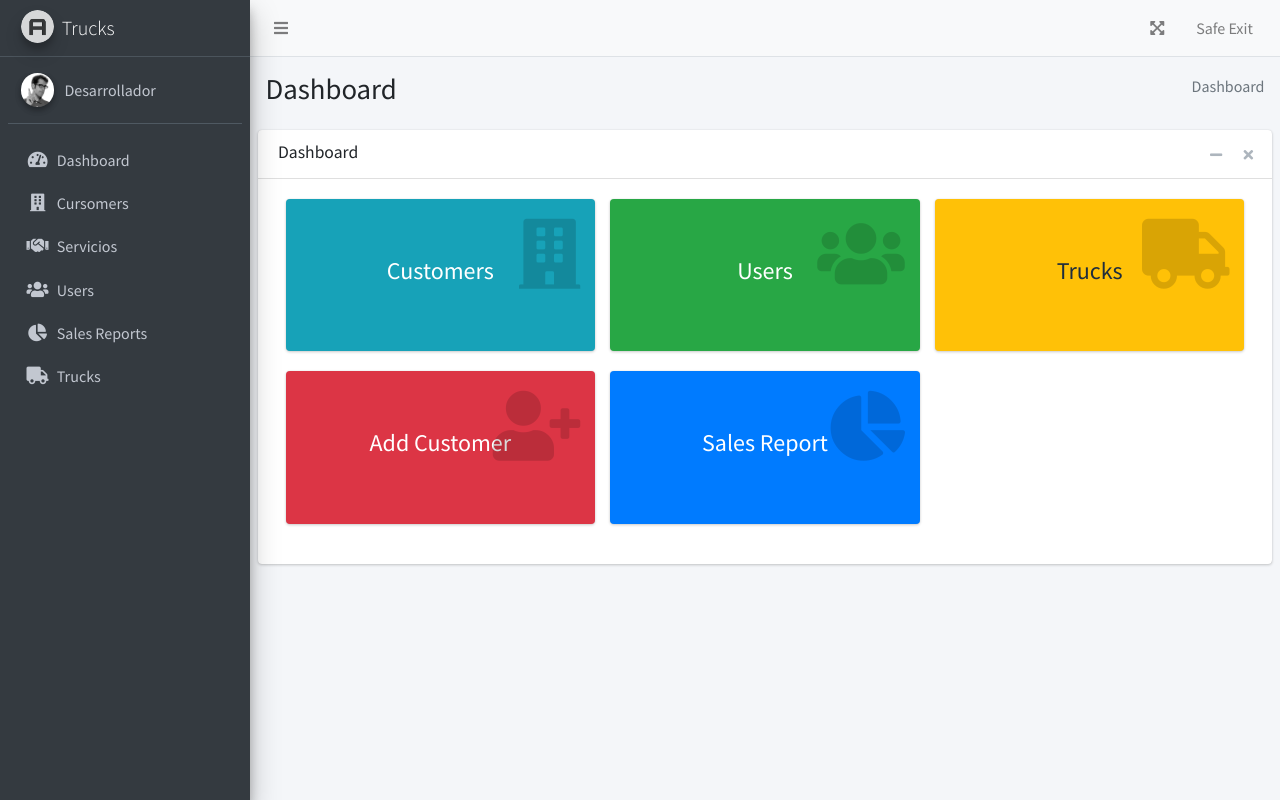
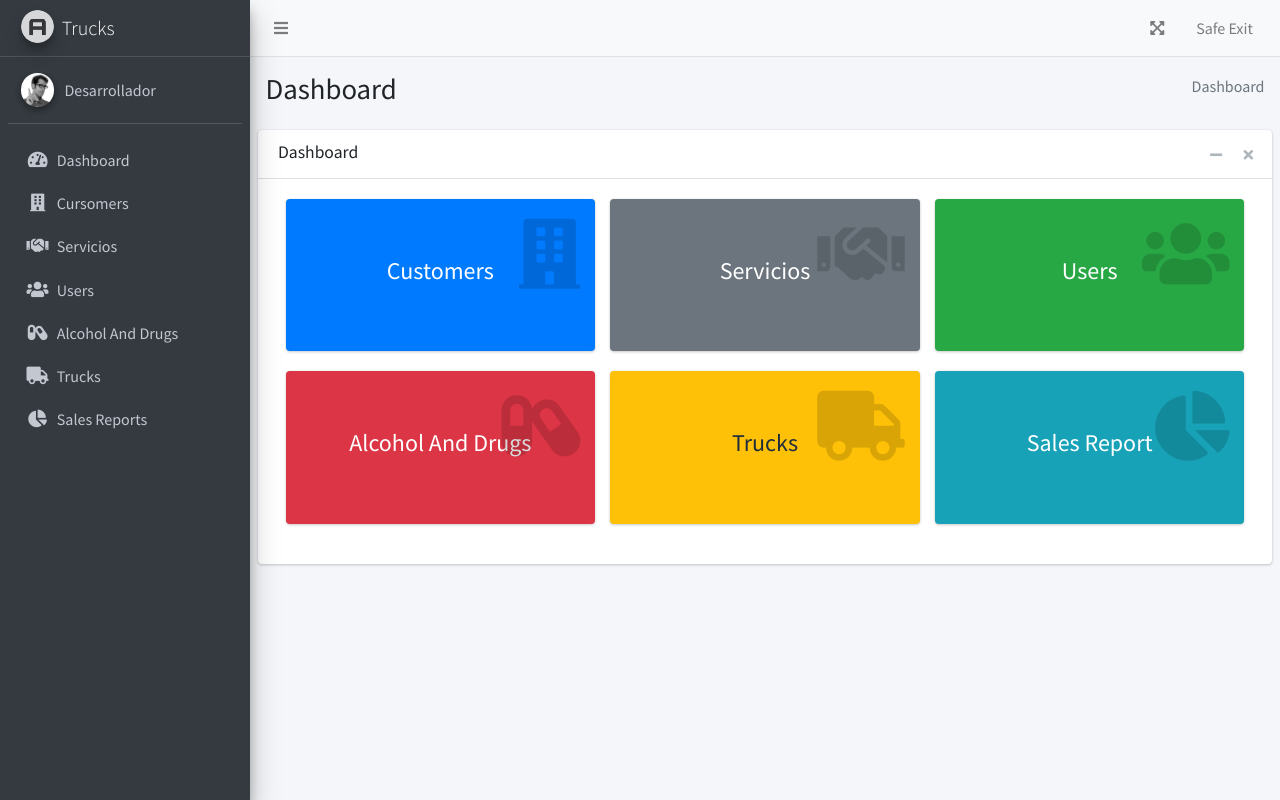
Before and after one commit to Jose-J-Bohorquez-D/BD, a PHP site: page / in a window 1280 px wide. Run offline with PHP 8.4, Linux system fonts and the light colour scheme; the visitor is signed in with stand-in values (Sample User, id 1); some libraries are stand-ins or nearby versions.

Commit message:
se modifica la barra lateral y se agrega el btn alcohol y drogas y en el dash tambien se pone su respectivo tab con el mismo orden del menu lat

```diff
--- a/Vistas/Modulos/menuLat.php
+++ b/Vistas/Modulos/menuLat.php
@@ -49,8 +49,9 @@
 
         <li class="nav-item">
           <a href="#" class="nav-link">
-            <i class="nav-icon fa fa-solid fa-chart-pie" aria-hidden="true"></i>
-            <p>Sales Reports</p>
+            <i class="nav-icon fa fa-thin fa-capsules" aria-hidden="true"></i>
+            <!-- <i class="nav-icon fa fa-thin fa-wine-bottle" aria-hidden="true"></i> -->
+            <p>Alcohol And Drugs</p>
           </a>
         </li>
 
@@ -58,6 +59,13 @@
           <a href="index.php?action=vehiculos" class="nav-link">
             <i class="nav-icon fa fa-truck" aria-hidden="true"></i>
             <p>Trucks</p>
+          </a>
+        </li>
+
+        <li class="nav-item">
+          <a href="#" class="nav-link">
+            <i class="nav-icon fa fa-solid fa-chart-pie" aria-hidden="true"></i>
+            <p>Sales Reports</p>
           </a>
         </li>
 
--- a/Vistas/Paginas/inicio.php
+++ b/Vistas/Paginas/inicio.php
@@ -34,12 +34,25 @@
 
           <div class="col-4">
             <a href="index.php?action=clientes">
-              <div class="small-box bg-info">
+              <div class="small-box bg-primary">
               <div class="inner"><br><br>
                 <h4>Customers</h4><br><br>
               </div>
               <div class="icon">
                  <i class="fa fa-building" aria-hidden="true"></i>
+              </div>
+            </div>
+            </a>
+          </div>
+
+          <div class="col-4">
+            <a href="index.php?action=clientes">
+              <div class="small-box bg-secondary">
+              <div class="inner"><br><br>
+                <h4>Servicios</h4><br><br>
+              </div>
+              <div class="icon">
+                <i class="fa fa-thin fa-handshake"></i>
               </div>
             </div>
             </a>
@@ -59,6 +72,19 @@
           </div>
 
           <div class="col-4">
+            <a href="index.php?action=usuarios">
+              <div class="small-box bg-danger">
+              <div class="inner"><br><br>
+                <h4>Alcohol And Drugs</h4><br><br>
+              </div>
+              <div class="icon">
+                <i class="fa fa-thin fa-capsules"></i>
+              </div>
+            </div>
+            </a>
+          </div>
+
+          <div class="col-4">
             <a href="index.php?action=vehiculos">
               <div class="small-box bg-warning">
               <div class="inner"><br><br>
@@ -71,6 +97,7 @@
             </a>
           </div>
 
+          <!--
           <div class="col-4">
             <a href="index.php?action=clientes">
               <div class="small-box bg-danger">
@@ -82,11 +109,11 @@
               </div>
             </div>
             </a>
-          </div>
+          </div> -->
 
           <div class="col-4">
             <a href="index.php">
-              <div class="small-box bg-primary">
+              <div class="small-box bg-info">
               <div class="inner"><br><br>
                 <h4>Sales Report</h4><br><br>
               </div>
```
Also changed, not shown: 1 other file.
